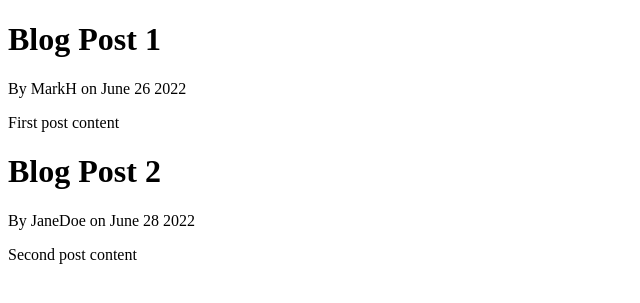
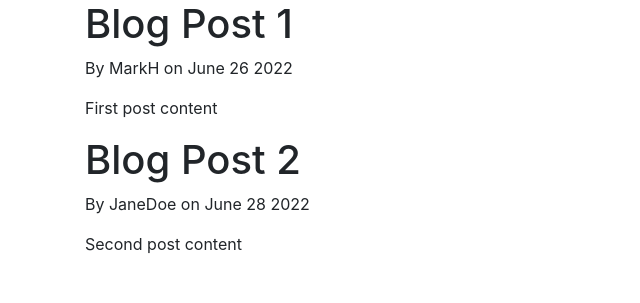
Before and after one commit to Neoj1sec142/csp, a Django app: page / in a window 1280 px wide. Shown: the top 303 px of the page, without its empty margins (0-640 px from the left). Run offline with Django 4.2, Linux system fonts and the light colour scheme; some libraries are stand-ins or nearby versions.

Commit message:
added bootstrap to base

```diff
--- a/django_blog/blog/templates/blog/base.html
+++ b/django_blog/blog/templates/blog/base.html
@@ -1,6 +1,13 @@
 <!DOCTYPE html>
 <html lang="en">
 <head>
+    <!-- Required meta tags -->
+    <meta charset="utf-8">
+    <meta name="viewport" content="width=device-width, initial-scale=1, shrink-to-fit=no">
+
+    <!-- Bootstrap CSS -->
+    <link rel="stylesheet" href="https://cdn.jsdelivr.net/npm/bootstrap@4.0.0/dist/css/bootstrap.min.css" integrity="sha384-Gn5384xqQ1aoWXA+058RXPxPg6fy4IWvTNh0E263XmFcJlSAwiGgFAW/dAiS6JXm" crossorigin="anonymous">
+
     {% if title %}
         <title>Django Blog - {{ title }}</title>
     {% else %}
@@ -8,6 +15,13 @@
     {% endif %}
 </head>
 <body>
-    {% block content %}{% endblock %}
+    <div class="container">
+        {% block content %}{% endblock %}
+    </div>
+    <!-- Optional JavaScript -->
+    <!-- jQuery first, then Popper.js, then Bootstrap JS -->
+    <script src="https://code.jquery.com/jquery-3.2.1.slim.min.js" integrity="sha384-KJ3o2DKtIkvYIK3UENzmM7KCkRr/rE9/Qpg6aAZGJwFDMVNA/GpGFF93hXpG5KkN" crossorigin="anonymous"></script>
+    <script src="https://cdn.jsdelivr.net/npm/popper.js@1.12.9/dist/umd/popper.min.js" integrity="sha384-ApNbgh9B+Y1QKtv3Rn7W3mgPxhU9K/ScQsAP7hUibX39j7fakFPskvXusvfa0b4Q" crossorigin="anonymous"></script>
+    <script src="https://cdn.jsdelivr.net/npm/bootstrap@4.0.0/dist/js/bootstrap.min.js" integrity="sha384-JZR6Spejh4U02d8jOt6vLEHfe/JQGiRRSQQxSfFWpi1MquVdAyjUar5+76PVCmYl" crossorigin="anonymous"></script>
 </body>
 </html>
```
